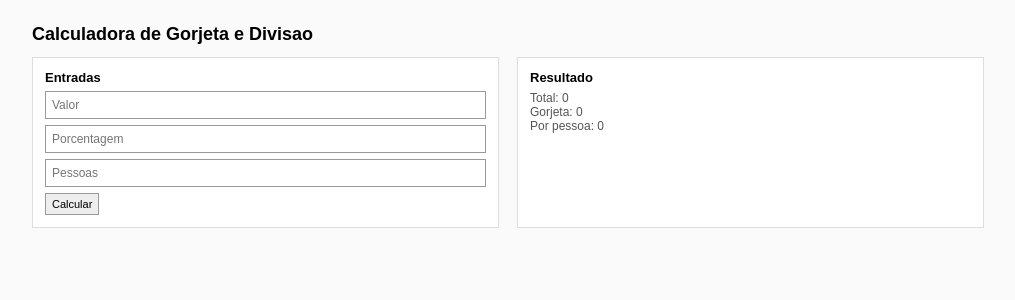
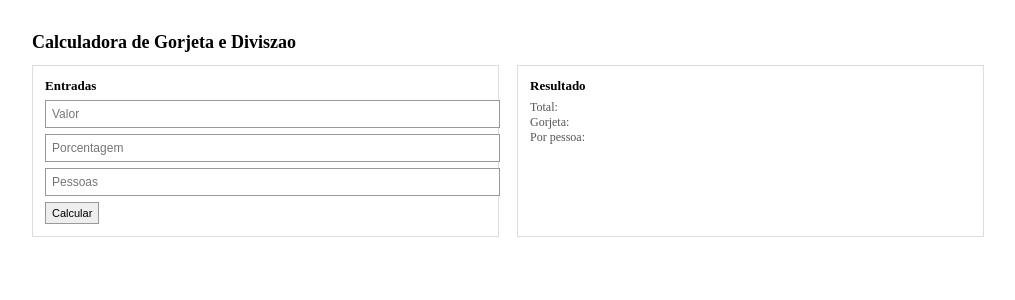
Before and after one commit to giovana-rosa/Calculadora-de-Gorjeta, a Vue app: page / in a window 1280 px wide. Shown: the top 300 px of the page, without its empty margins (132-1147 px from the left). Built offline with nearby package versions, Linux system fonts and the light colour scheme.

Commit message:
FEAT: Componentes criados.

```diff
--- a/src/App.vue
+++ b/src/App.vue
@@ -1,29 +1,7 @@
-<template>
-    <div class="app">
-        <h1 class="title">Calculadora de Gorjeta e Divisao</h1>
-
-        <div class="layout">
-            <div class="panel">
-                <h2>Entradas</h2>
-                <input v-model="bill" class="input" placeholder="Valor" />
-                <input v-model="tip" class="input" placeholder="Porcentagem" />
-                <input v-model="people" class="input" placeholder="Pessoas" />
-                <button class="small-btn" @click="calculate">Calcular</button>
-            </div>
-
-            <div class="panel">
-                <h2>Resultado</h2>
-                <div class="result">Total: {{ total }}</div>
-                <div class="result">Gorjeta: {{ tipValue }}</div>
-                <div class="result">Por pessoa: {{ perPerson }}</div>
-                <div class="result">{{ message }}</div>
-            </div>
-        </div>
-    </div>
-</template>
-
 <script setup>
 import { ref } from 'vue';
+import EntradaComponent from './components/entradaComponent.vue';
+import SaidaComponent from './components/saidaComponent.vue';
 
 const bill = ref('');
 const tip = ref('');
@@ -51,3 +29,44 @@ function calculate() {
     message.value = 'Ok';
 }
 </script>
+
+<template>
+    <div class="app">
+        <h1 class="title">Calculadora de Gorjeta e Diviszao</h1>
+
+        <div class="layout">
+            <EntradaComponent/>
+
+            <SaidaComponent/>
+        </div>
+    </div>
+</template>
+
+<style scoped>
+* {
+  box-sizing: border-box;
+}
+
+body {
+  margin: 0;
+  font-family: Arial, sans-serif;
+  background: #fafafa;
+}
+
+.app {
+  max-width: 1000px;
+  margin: 0 auto;
+  padding: 24px;
+}
+
+.title {
+  font-size: 18px;
+  margin: 0 0 12px 0;
+}
+
+.layout {
+  display: grid;
+  grid-template-columns: 1fr 1fr;
+  gap: 18px;
+}
+</style>
--- /dev/null
+++ b/src/components/entradaComponent.vue
@@ -0,0 +1,38 @@
+<template>
+  <div class="panel">
+    <h2>Entradas</h2>
+    <input v-model="bill" class="input" placeholder="Valor" />
+    <input v-model="tip" class="input" placeholder="Porcentagem" />
+    <input v-model="people" class="input" placeholder="Pessoas" />
+    <button class="small-btn" @click="calculate">Calcular</button>
+  </div>
+</template>
+
+<style scoped>
+.panel {
+  background: #fff;
+  border: 1px solid #ddd;
+  padding: 12px;
+}
+
+.panel h2 {
+  margin: 0 0 6px 0;
+  font-size: 13px;
+}
+
+.input {
+  width: 100%;
+  padding: 6px;
+  font-size: 12px;
+  border: 1px solid #999;
+  margin-bottom: 6px;
+}
+
+.small-btn {
+  font-size: 11px;
+  padding: 4px 6px;
+  border: 1px solid #999;
+  background: #eee;
+  cursor: pointer;
+}
+</style>
--- /dev/null
+++ b/src/components/saidaComponent.vue
@@ -0,0 +1,27 @@
+<template>
+  <div class="panel">
+    <h2>Resultado</h2>
+    <div class="result">Total: {{ total }}</div>
+    <div class="result">Gorjeta: {{ tipValue }}</div>
+    <div class="result">Por pessoa: {{ perPerson }}</div>
+    <div class="result">{{ message }}</div>
+  </div>
+</template>
+
+<style scoped>
+.panel {
+  background: #fff;
+  border: 1px solid #ddd;
+  padding: 12px;
+}
+
+.panel h2 {
+  margin: 0 0 6px 0;
+  font-size: 13px;
+}
+
+.result {
+  font-size: 12px;
+  color: #555;
+}
+</style>
--- a/src/main.js
+++ b/src/main.js
@@ -1,5 +1,4 @@
 import { createApp } from 'vue';
 import App from './App.vue';
-import './style.css';
 
 createApp(App).mount('#app');
--- a/src/style.css
+++ /dev/null
@@ -1,58 +0,0 @@
-* {
-  box-sizing: border-box;
-}
-
-body {
-  margin: 0;
-  font-family: Arial, sans-serif;
-  background: #fafafa;
-}
-
-.app {
-  max-width: 1000px;
-  margin: 0 auto;
-  padding: 24px;
-}
-
-.title {
-  font-size: 18px;
-  margin: 0 0 12px 0;
-}
-
-.layout {
-  display: grid;
-  grid-template-columns: 1fr 1fr;
-  gap: 18px;
-}
-
-.panel {
-  background: #fff;
-  border: 1px solid #ddd;
-  padding: 12px;
-}
-
-.panel h2 {
-  margin: 0 0 6px 0;
-  font-size: 13px;
-}
-
-.input {
-  width: 100%;
-  padding: 6px;
-  font-size: 12px;
-  border: 1px solid #999;
-  margin-bottom: 6px;
-}
-
-.small-btn {
-  font-size: 11px;
-  padding: 4px 6px;
-  border: 1px solid #999;
-  background: #eee;
-  cursor: pointer;
-}
-
-.result {
-  font-size: 12px;
-  color: #555;
-}
```
